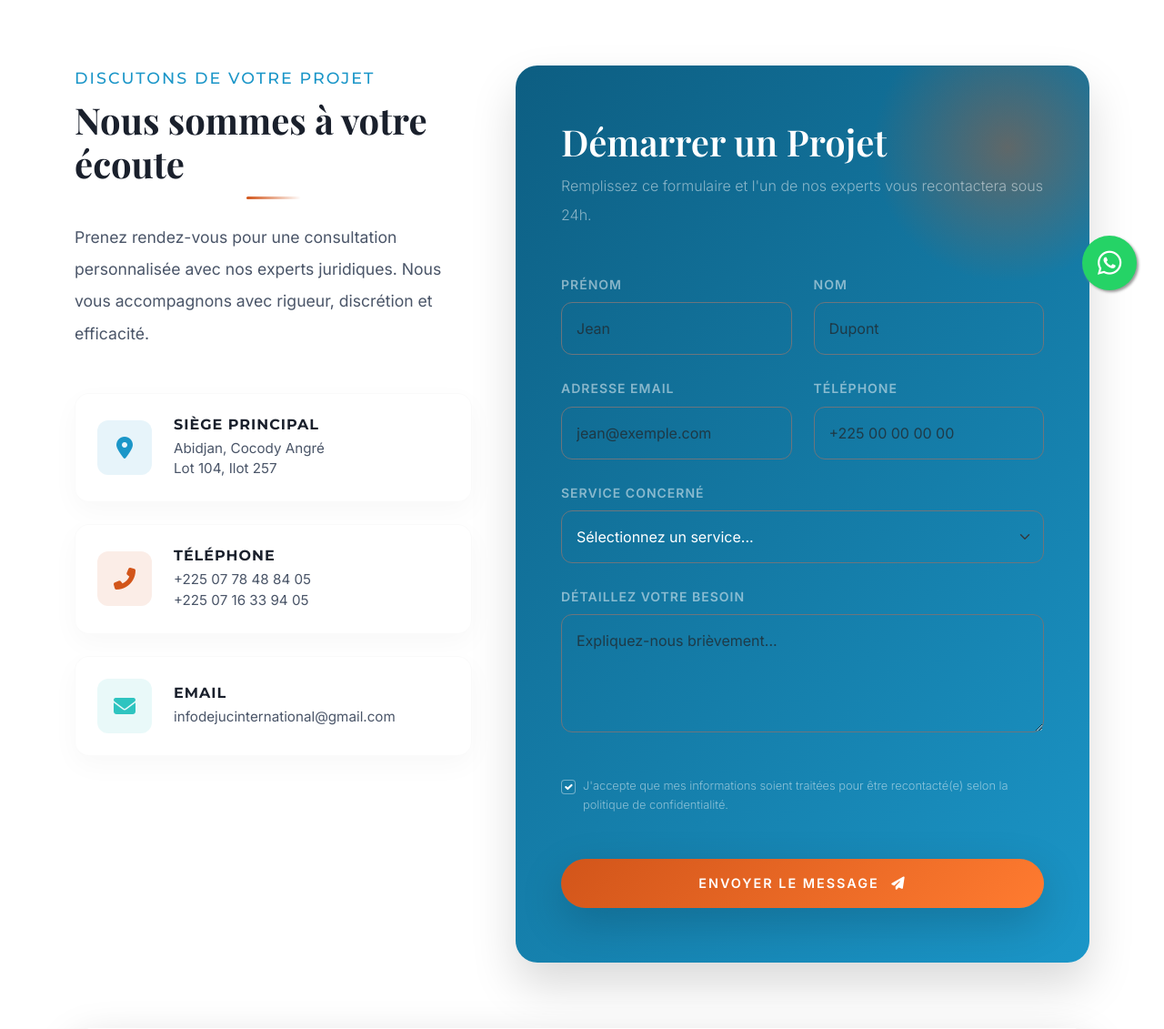
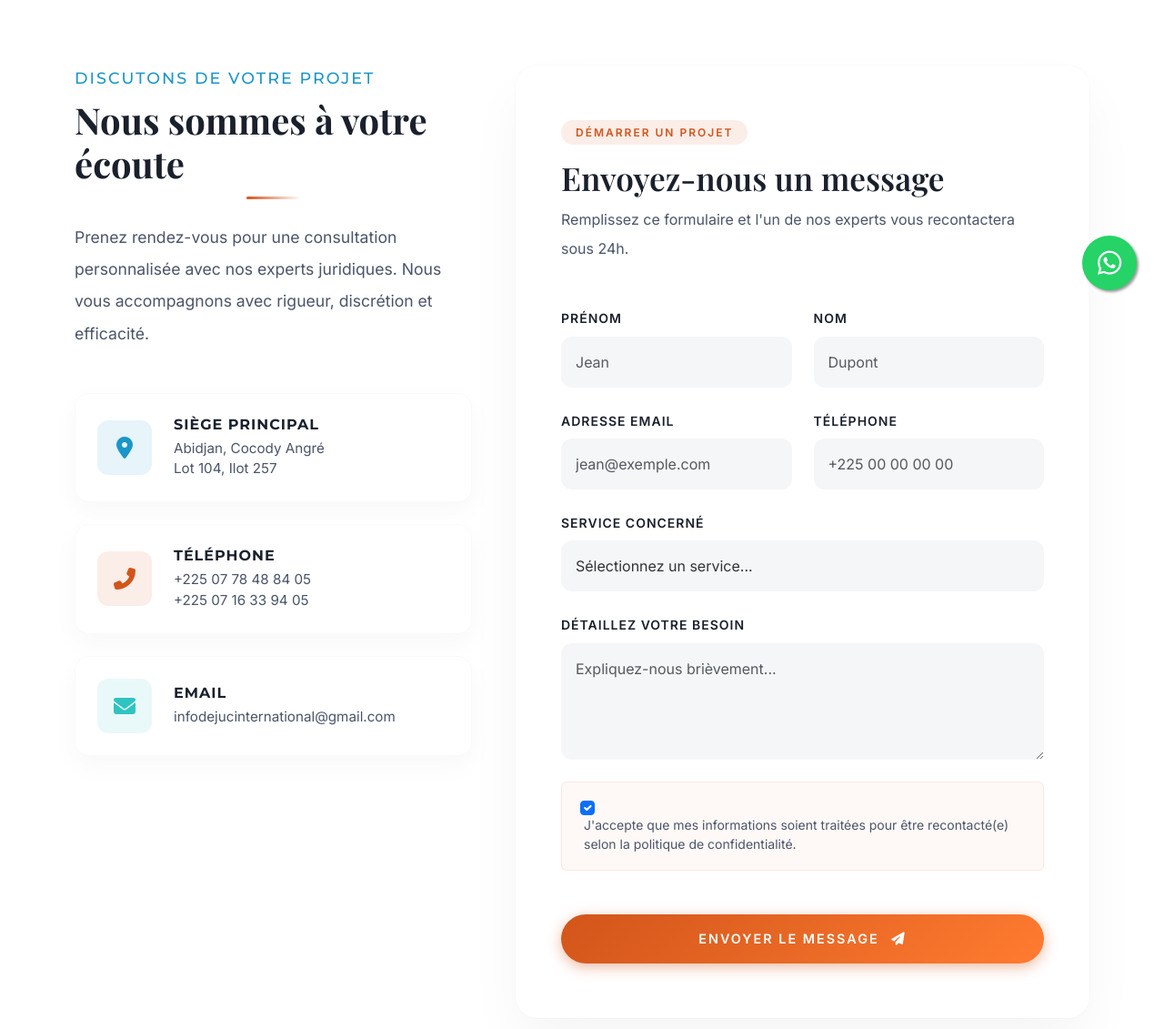
Before and after one commit to silvercross2021-web/SITE-VITRINE-DEJUC, a Django app: page /contact/ in a window 1280 px wide. Shown: the part 451-1582 px from the top of the page at 91% size. Run offline with Django 5.2, Linux system fonts and the light colour scheme; some libraries are stand-ins or nearby versions; some web fonts are replaced.

Commit message:
refactor: revert to pure light premium aesthetics for forms and seamlessly integrate footer newsletter

```diff
--- a/templates/components/footer.html
+++ b/templates/components/footer.html
@@ -56,20 +56,18 @@
 
             <!-- Newsletter -->
             <div class="col-lg-3 col-md-6 text-center text-md-start">
-                <div class="card border-0 shadow-lg position-relative overflow-hidden" style="border-radius: 12px; background: linear-gradient(135deg, var(--dejuc-blue-dark) 0%, var(--dejuc-blue) 100%);">
-                    <div class="position-absolute" style="top: -20px; right: -20px; width: 80px; height: 80px; background: radial-gradient(circle, rgba(210,85,26,0.3) 0%, transparent 70%); z-index: 0;"></div>
-                    <div class="card-body p-3 position-relative z-1">
-                        <h4 class="font-heading text-white mb-2 fw-bold text-uppercase" style="letter-spacing: 1px; font-size: 0.85rem;"><i class="fas fa-paper-plane text-dejuc-orange me-2"></i>Veille Juridique</h4>
-                        <p class="small text-white-50 mb-3" style="font-size: 0.7rem; line-height: 1.4;">Abonnez-vous à notre newsletter pour les dernières analyses.</p>
-
-                        <form id="footer-newsletter-form">
-                            <div class="input-group input-group-sm mb-2">
-                                <input type="email" class="form-control bg-transparent text-white border-secondary shadow-none" placeholder="Votre email" required style="border-radius: 6px 0 0 6px; font-size: 0.75rem;">
-                                <button class="btn btn-premium border-0 px-2" type="submit" style="border-radius: 0 6px 6px 0;"><i class="fas fa-check"></i></button>
-                            </div>
-                        </form>
+                <h5 class="text-white text-uppercase mb-3" style="font-size: 0.8rem; letter-spacing: 1px; border-bottom: 1px solid rgba(255,255,255,0.1); padding-bottom: 5px; display: inline-block;">Veille Juridique</h5>
+                <p class="mb-3" style="font-size: 0.75rem; line-height: 1.6; color: rgba(255,255,255,0.5);">
+                    Abonnez-vous pour recevoir nos dernières analyses et opportunités.
+                </p>
+                <form id="footer-newsletter-form" class="mt-2">
+                    <div class="position-relative">
+                        <input type="email" class="form-control bg-transparent shadow-none" placeholder="Votre adresse email..." required style="border: none; border-bottom: 1px solid rgba(255,255,255,0.2); border-radius: 0; padding: 10px 40px 10px 0; color: #fff; font-size: 0.8rem;">
+                        <button type="submit" class="btn p-0 border-0 position-absolute" style="right: 0; top: 50%; transform: translateY(-50%); color: var(--dejuc-orange);">
+                            <i class="fas fa-paper-plane"></i>
+                        </button>
                     </div>
-                </div>
+                </form>
             </div>
         </div>
 
--- a/templates/contact.html
+++ b/templates/contact.html
@@ -68,15 +68,14 @@
                 </div>
             </div>
 
-            <!-- Contact Form - Awwwards Gradient -->
+            <!-- Contact Form - Awwwards Pure Light Premium -->
             <div class="col-lg-7" data-aos="fade-left" data-aos-delay="200">
-                <div class="position-relative overflow-hidden" style="background: linear-gradient(135deg, var(--dejuc-blue-dark) 0%, var(--dejuc-blue) 100%); border-radius: 24px; padding: 60px 50px; box-shadow: 0 25px 50px rgba(0,0,0,0.15);">
-                    <!-- Decorative Glow -->
-                    <div class="position-absolute" style="top: -60px; right: -60px; width: 300px; height: 300px; background: radial-gradient(circle, rgba(210,85,26,0.4) 0%, transparent 70%); border-radius: 50%; z-index: 0; pointer-events: none;"></div>
+                <div class="bg-white position-relative overflow-hidden" style="border-radius: 24px; padding: 60px 50px; box-shadow: 0 30px 60px rgba(0,0,0,0.04), 0 0 0 1px rgba(0,0,0,0.02);">
 
                     <div class="position-relative z-1">
-                        <h3 class="text-white font-serif mb-2" style="font-size: 2.5rem; font-weight: 300;">Démarrer un Projet</h3>
-                        <p class="text-white-50 mb-5 lh-lg" style="font-size: 1rem; font-weight: 300;">Remplissez ce formulaire et l'un de nos experts vous recontactera sous 24h.</p>
+                        <span class="d-inline-block px-3 py-1 mb-3 rounded-pill text-uppercase" style="background: rgba(210,85,26,0.1); color: var(--dejuc-orange); letter-spacing: 2px; font-size: 0.75rem; font-weight: 700;">Démarrer un Projet</span>
+                        <h3 class="font-serif mb-2 text-dark" style="font-size: 2.2rem; font-weight: 600;">Envoyez-nous un message</h3>
+                        <p class="text-muted mb-5 lh-lg" style="font-size: 1rem;">Remplissez ce formulaire et l'un de nos experts vous recontactera sous 24h.</p>
 
                         <form method="post" id="main-contact-form" class="needs-validation">
                             {% csrf_token %}
@@ -89,59 +88,59 @@
 
                             <div class="row">
                                 <div class="col-md-6 mb-4">
-                                    <label class="text-white-50 small text-uppercase mb-2 fw-bold" style="letter-spacing: 1px;">Prénom</label>
-                                    <input type="text" name="first_name" class="form-control bg-transparent text-white border-secondary shadow-none p-3" placeholder="Jean" required style="border-radius: 12px; font-size: 1rem;">
+                                    <label class="text-dark small text-uppercase mb-2 fw-bold" style="letter-spacing: 1px;">Prénom</label>
+                                    <input type="text" name="first_name" class="form-control shadow-none p-3 border-0" placeholder="Jean" required style="background: #f4f6f8; border-radius: 12px; font-size: 1rem; color: #333;">
                                     {% if form.first_name.errors %}<div class="text-danger small mt-1">{{ form.first_name.errors }}</div>{% endif %}
                                 </div>
                                 <div class="col-md-6 mb-4">
-                                    <label class="text-white-50 small text-uppercase mb-2 fw-bold" style="letter-spacing: 1px;">Nom</label>
-                                    <input type="text" name="last_name" class="form-control bg-transparent text-white border-secondary shadow-none p-3" placeholder="Dupont" required style="border-radius: 12px; font-size: 1rem;">
+                                    <label class="text-dark small text-uppercase mb-2 fw-bold" style="letter-spacing: 1px;">Nom</label>
+                                    <input type="text" name="last_name" class="form-control shadow-none p-3 border-0" placeholder="Dupont" required style="background: #f4f6f8; border-radius: 12px; font-size: 1rem; color: #333;">
                                     {% if form.last_name.errors %}<div class="text-danger small mt-1">{{ form.last_name.errors }}</div>{% endif %}
                                 </div>
                             </div>
 
                             <div class="row">
                                 <div class="col-md-6 mb-4">
-                                    <label class="text-white-50 small text-uppercase mb-2 fw-bold" style="letter-spacing: 1px;">Adresse Email</label>
-                                    <input type="email" name="email" class="form-control bg-transparent text-white border-secondary shadow-none p-3" placeholder="jean@exemple.com" required style="border-radius: 12px; font-size: 1rem;">
+                                    <label class="text-dark small text-uppercase mb-2 fw-bold" style="letter-spacing: 1px;">Adresse Email</label>
+                                    <input type="email" name="email" class="form-control shadow-none p-3 border-0" placeholder="jean@exemple.com" required style="background: #f4f6f8; border-radius: 12px; font-size: 1rem; color: #333;">
                                     {% if form.email.errors %}<div class="text-danger small mt-1">{{ form.email.errors }}</div>{% endif %}
                                 </div>
                                 <div class="col-md-6 mb-4">
-                                    <label class="text-white-50 small text-uppercase mb-2 fw-bold" style="letter-spacing: 1px;">Téléphone</label>
-                                    <input type="tel" name="phone" class="form-control bg-transparent text-white border-secondary shadow-none p-3" placeholder="+225 00 00 00 00" required style="border-radius: 12px; font-size: 1rem;">
+                                    <label class="text-dark small text-uppercase mb-2 fw-bold" style="letter-spacing: 1px;">Téléphone</label>
+                                    <input type="tel" name="phone" class="form-control shadow-none p-3 border-0" placeholder="+225 00 00 00 00" required style="background: #f4f6f8; border-radius: 12px; font-size: 1rem; color: #333;">
                                     {% if form.phone.errors %}<div class="text-danger small mt-1">{{ form.phone.errors }}</div>{% endif %}
                                 </div>
                             </div>
 
                             <div class="mb-4">
-                                <label class="text-white-50 small text-uppercase mb-2 fw-bold" style="letter-spacing: 1px;">Service Concerné</label>
-                                <select name="service" class="form-select bg-transparent text-white border-secondary shadow-none p-3" required style="border-radius: 12px; font-size: 1rem;">
-                                    <option value="" disabled selected style="color: #000;">Sélectionnez un service...</option>
-                                    <option value="audit" style="color: #000;">Audit & Sécurité Juridique</option>
-                                    <option value="immobilier" style="color: #000;">Droit Foncier & Immobilier</option>
-                                    <option value="societes" style="color: #000;">Droit des Sociétés (OHADA)</option>
-                                    <option value="contrats" style="color: #000;">Contrats & Négociations</option>
-                                    <option value="arbitrage" style="color: #000;">Médiation & Arbitrage</option>
-                                    <option value="autre" style="color: #000;">Autre demande</option>
+                                <label class="text-dark small text-uppercase mb-2 fw-bold" style="letter-spacing: 1px;">Service Concerné</label>
+                                <select name="service" class="form-select shadow-none p-3 border-0" required style="background: #f4f6f8; border-radius: 12px; font-size: 1rem; color: #333; cursor: pointer;">
+                                    <option value="" disabled selected>Sélectionnez un service...</option>
+                                    <option value="audit">Audit & Sécurité Juridique</option>
+                                    <option value="immobilier">Droit Foncier & Immobilier</option>
+                                    <option value="societes">Droit des Sociétés (OHADA)</option>
+                                    <option value="contrats">Contrats & Négociations</option>
+                                    <option value="arbitrage">Médiation & Arbitrage</option>
+                                    <option value="autre">Autre demande</option>
                                 </select>
                                 {% if form.service.errors %}<div class="text-danger small mt-1">{{ form.service.errors }}</div>{% endif %}
                             </div>
 
-                            <div class="mb-5">
-                                <label class="text-white-50 small text-uppercase mb-2 fw-bold" style="letter-spacing: 1px;">Détaillez votre besoin</label>
-                                <textarea name="message" class="form-control bg-transparent text-white border-secondary shadow-none p-3" rows="4" placeholder="Expliquez-nous brièvement..." required style="border-radius: 12px; font-size: 1rem;"></textarea>
+                            <div class="mb-4">
+                                <label class="text-dark small text-uppercase mb-2 fw-bold" style="letter-spacing: 1px;">Détaillez votre besoin</label>
+                                <textarea name="message" class="form-control shadow-none p-3 border-0" rows="4" placeholder="Expliquez-nous brièvement..." required style="background: #f4f6f8; border-radius: 12px; font-size: 1rem; color: #333;"></textarea>
                                 {% if form.message.errors %}<div class="text-danger small mt-1">{{ form.message.errors }}</div>{% endif %}
                             </div>
 
-                            <div class="form-check mb-5">
-                                <input class="form-check-input mt-1" type="checkbox" name="gdpr_consent" value="True" id="main-gdpr" required checked style="background-color: transparent; border-color: rgba(255,255,255,0.4);">
-                                <label class="form-check-label text-white-50" for="main-gdpr" style="font-size: 0.8rem; font-weight: 300; line-height: 1.6; padding-top: 1px;">
+                            <div class="form-check mb-5 p-3 rounded" style="background: rgba(210,85,26,0.03); border: 1px solid rgba(210,85,26,0.1);">
+                                <input class="form-check-input ms-1 mt-1" type="checkbox" name="gdpr_consent" value="True" id="main-gdpr" required checked>
+                                <label class="form-check-label text-muted small ms-2" for="main-gdpr" style="line-height: 1.5;">
                                     J'accepte que mes informations soient traitées pour être recontacté(e) selon la politique de confidentialité.
                                 </label>
                                 {% if form.gdpr_consent.errors %}<div class="text-danger small mt-1">{{ form.gdpr_consent.errors }}</div>{% endif %}
                             </div>
 
-                            <button type="submit" class="btn btn-premium w-100 py-3 rounded-pill text-uppercase d-flex align-items-center justify-content-center px-4 shadow-lg" style="letter-spacing: 2px; font-size: 0.9rem; font-weight: 700; transition: all 0.3s ease;" id="submit-btn">
+                            <button type="submit" class="btn btn-premium w-100 py-3 rounded-pill text-uppercase d-flex align-items-center justify-content-center px-4 shadow-md" style="letter-spacing: 2px; font-size: 0.9rem; font-weight: 700; transition: all 0.3s ease;" id="submit-btn">
                                 <span id="btn-text">Envoyer le message <i class="fas fa-paper-plane ms-2"></i></span>
                                 <span id="btn-spinner" class="spinner-border spinner-border-sm ms-2" role="status" aria-hidden="true" style="display: none;"></span>
                             </button>
```
Also changed, not shown: templates/services/service_detail.html (+15 -16 lines).
